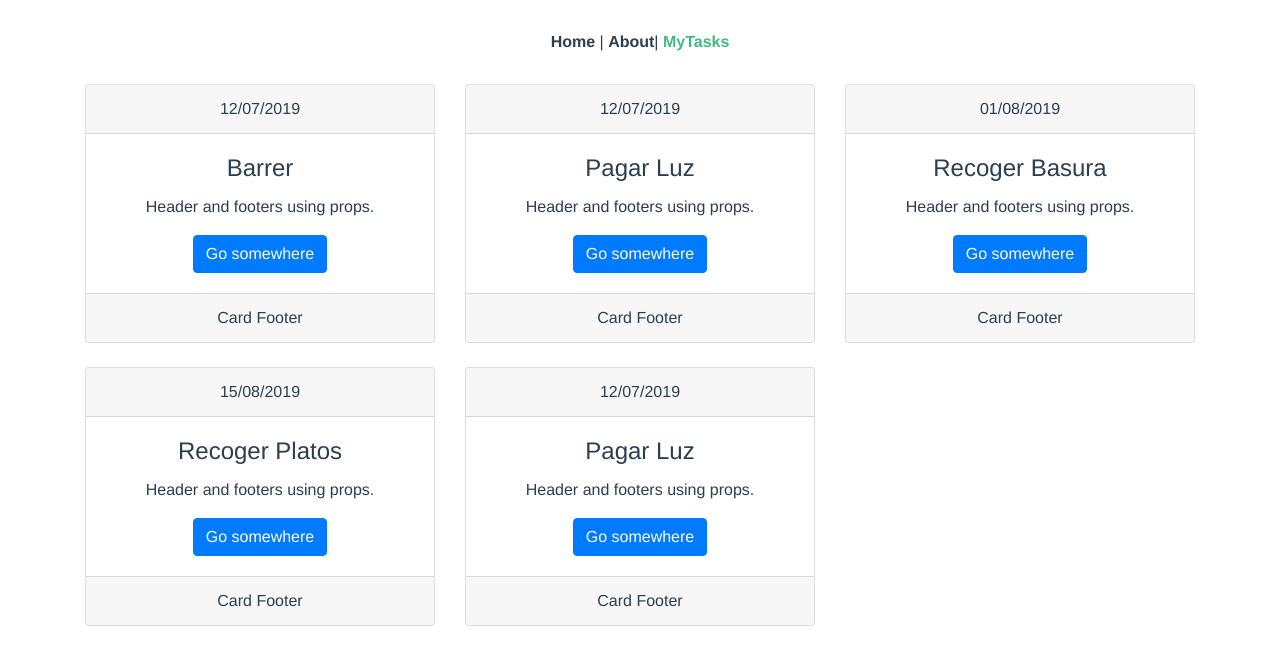
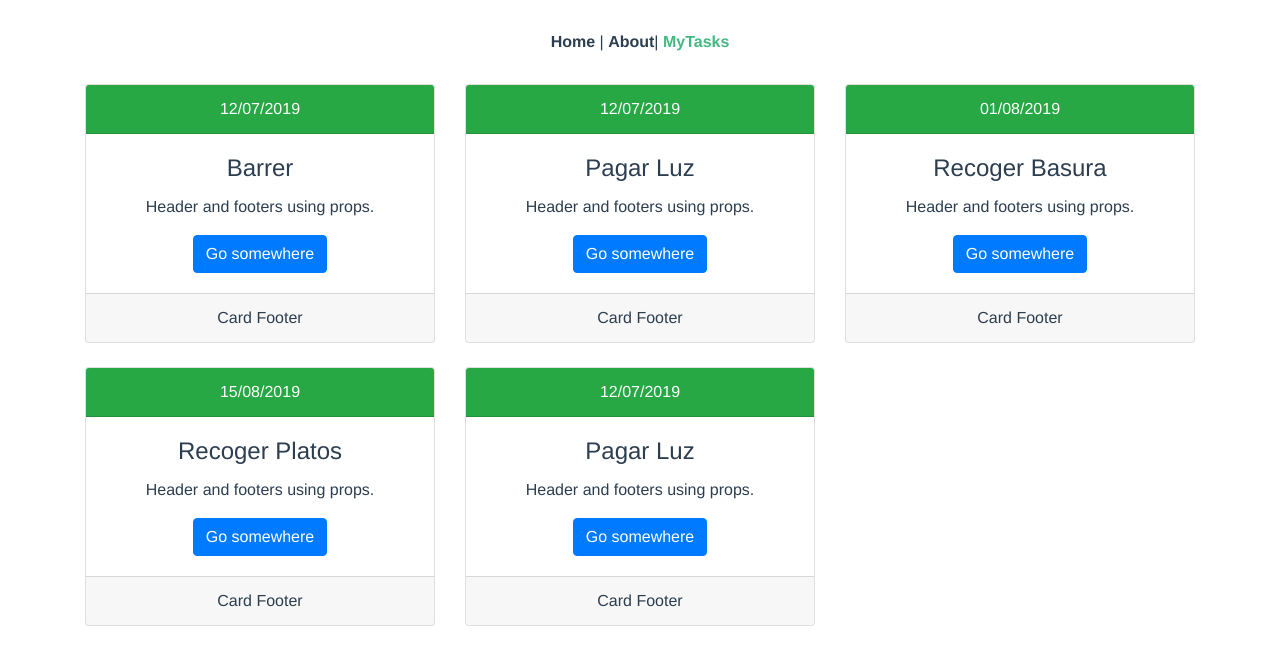
Before and after one commit to jgrangel18/taskappdef, a Vue app: page /mytasks in a window 1280 px wide. Shown: the top 664 px of the page. Built offline with nearby package versions, Linux system fonts and the light colour scheme.

Commit message:
Task app2

```diff
--- a/src/components/TareaComponent.vue
+++ b/src/components/TareaComponent.vue
@@ -8,6 +8,9 @@
       >
           <b-card-group deck>
             <b-card
+              border-variant="solid dark"
+              header-bg-variant="success"
+              header-text-variant="white"
               :header="tarea.fecha_vencimiento"
               header-tag="header"
               footer="Card Footer"
```
